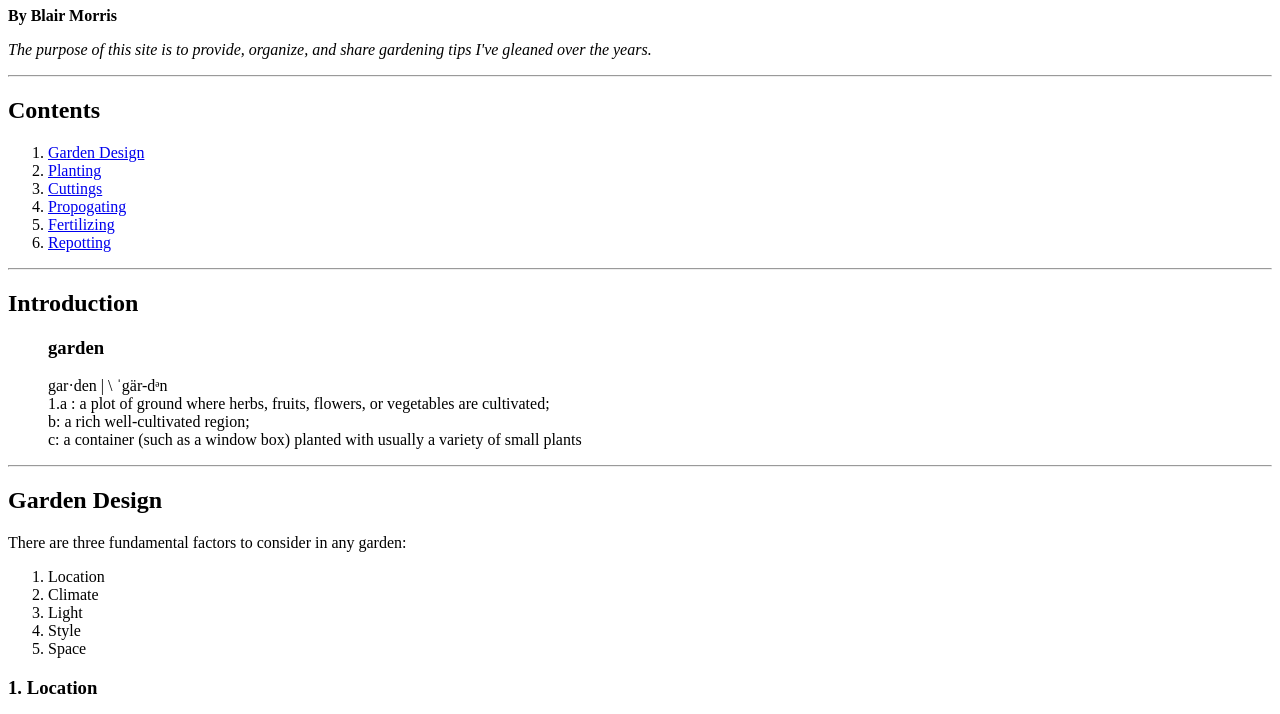
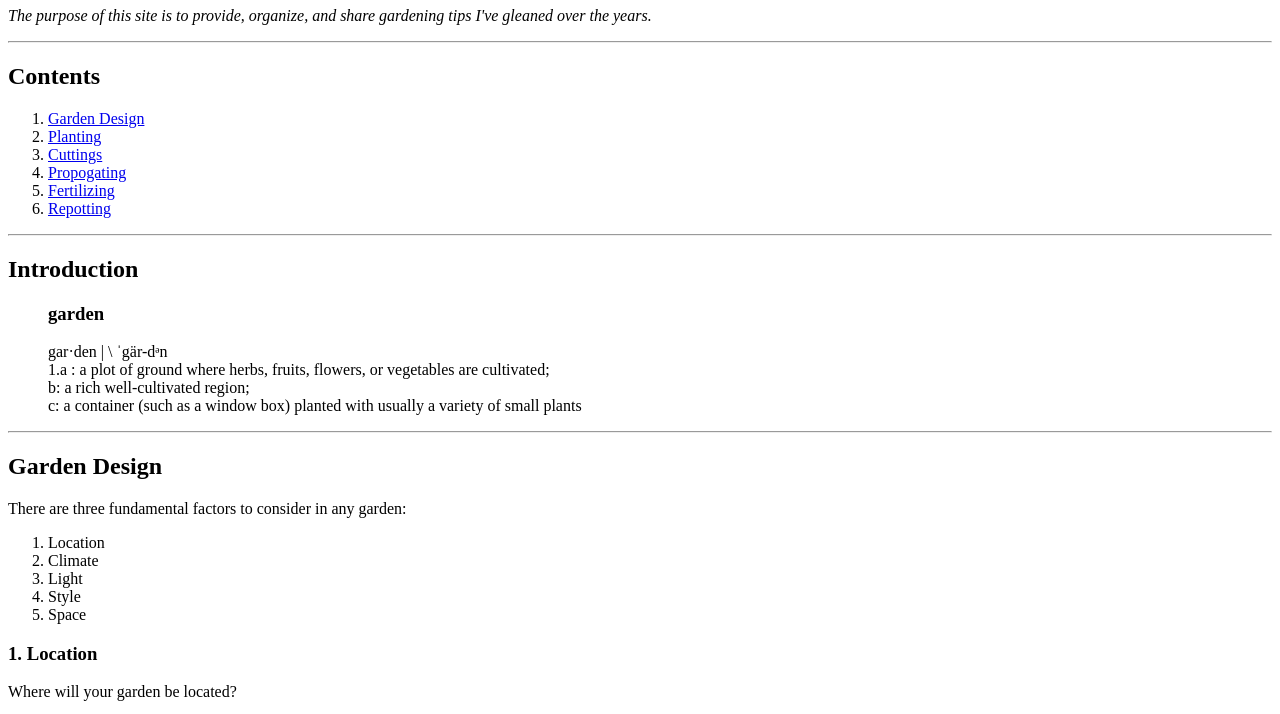
Before and after one commit to bheater/gardening, a plain HTML site: page index.html in a window 1280 px wide. Shown: the part 73-787 px from the top of the page. Drawn offline with Linux system fonts and the light colour scheme.

Commit message:
removed name

```diff
--- a/index.html
+++ b/index.html
@@ -6,7 +6,6 @@
   </head>
   <body>
     <h1>A Gratifying Garden</h1>
-    <p><strong>By Blair Morris</strong></p>
     <p><em>The purpose of this site is to provide, organize, and share gardening tips I've gleaned over the years.</em></p>
     <hr>
     <h2>Contents</h2>
```
